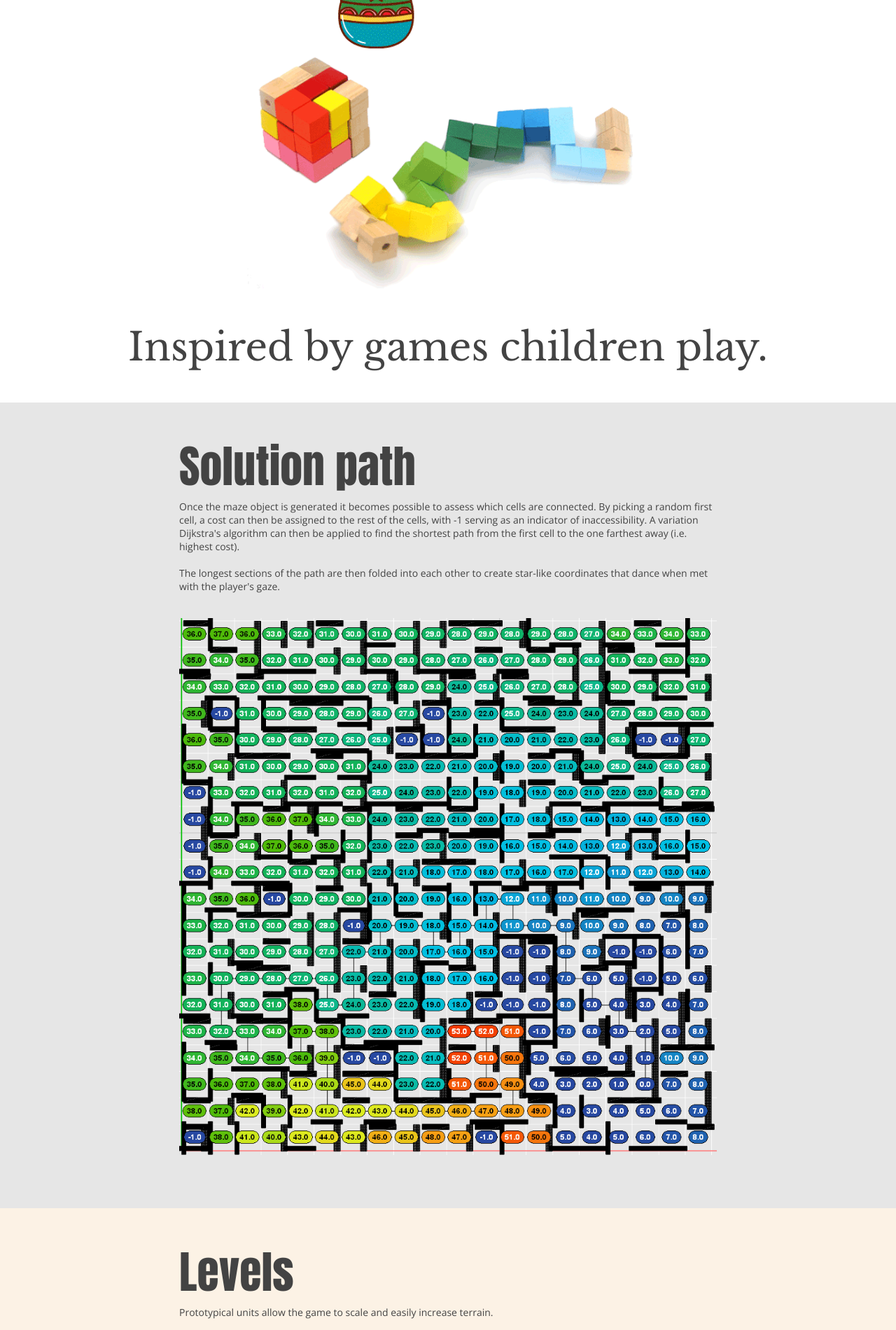
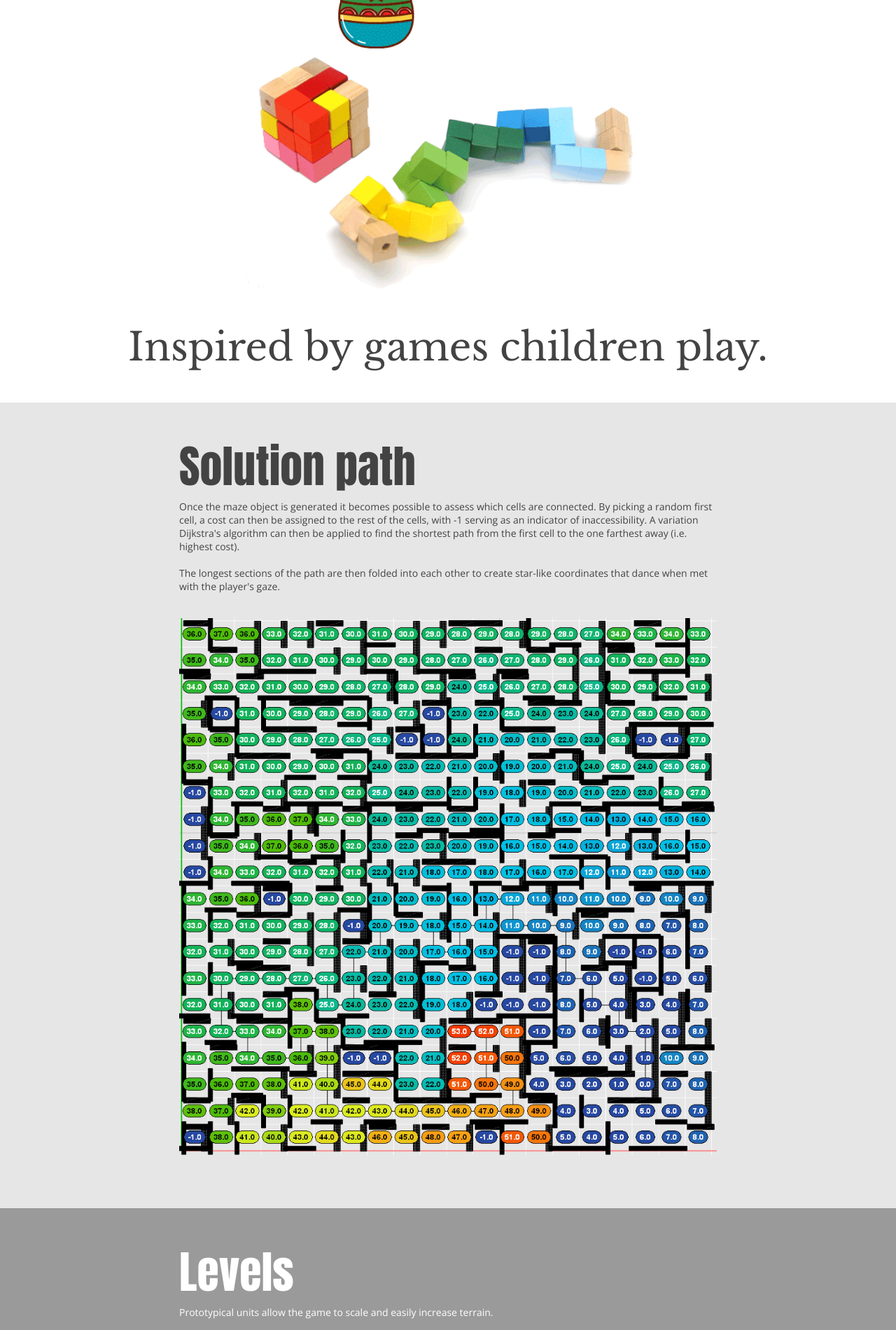
Before and after one commit to olgageletina/olgageletina.github.io, a Jekyll site: the page built from pans-labyrinth.html, in a window 1280 px wide. Shown: the part 2209-4109 px from the top of the page at 70% size. Built offline with Jekyll 4.4.1, drawn with Linux system fonts in a browser that asks for light colours; grey boxes are pictures that could not be loaded.

Commit message:
landscape presentation done

```diff
--- a/_includes/section.html
+++ b/_includes/section.html
@@ -1,6 +1,6 @@
 <section-narrow style={{include.section-color}}>
-	<h1>{{include.title}}</h1>
-	<p>{{include.text}} </p> <br><br>
+	<h1 class="{{ include.text-color }}">{{include.title}}</h1>
+	<p style="color:{{ include.text-color }}">{{ include.text }} </p> <br><br>
 </section-narrow style={{include.section-color}}>
 
 <{{include.section-type}} style={{include.section-color}}>
--- a/pans-labyrinth.html
+++ b/pans-labyrinth.html
@@ -37,7 +37,7 @@ The longest sections of the path are then folded into each other to create star-
 
 
 {% include section.html title="Levels"
-text="Prototypical units allow the game to scale and easily increase terrain." image-type ="horizontal" image-file="img/weave.png"  section-type="section-narrow" section-color = "background-color:rgba(248,223,189,0.4);" %}
+text="Prototypical units allow the game to scale and easily increase terrain." image-type ="horizontal" image-file="img/levels.png"  section-type="section-narrow" section-color = "background-color:#9A9A9A;" text-color="white" %}
 
 {% include highlight-section-text-bottom.html
 text="Trailer" %}
```
